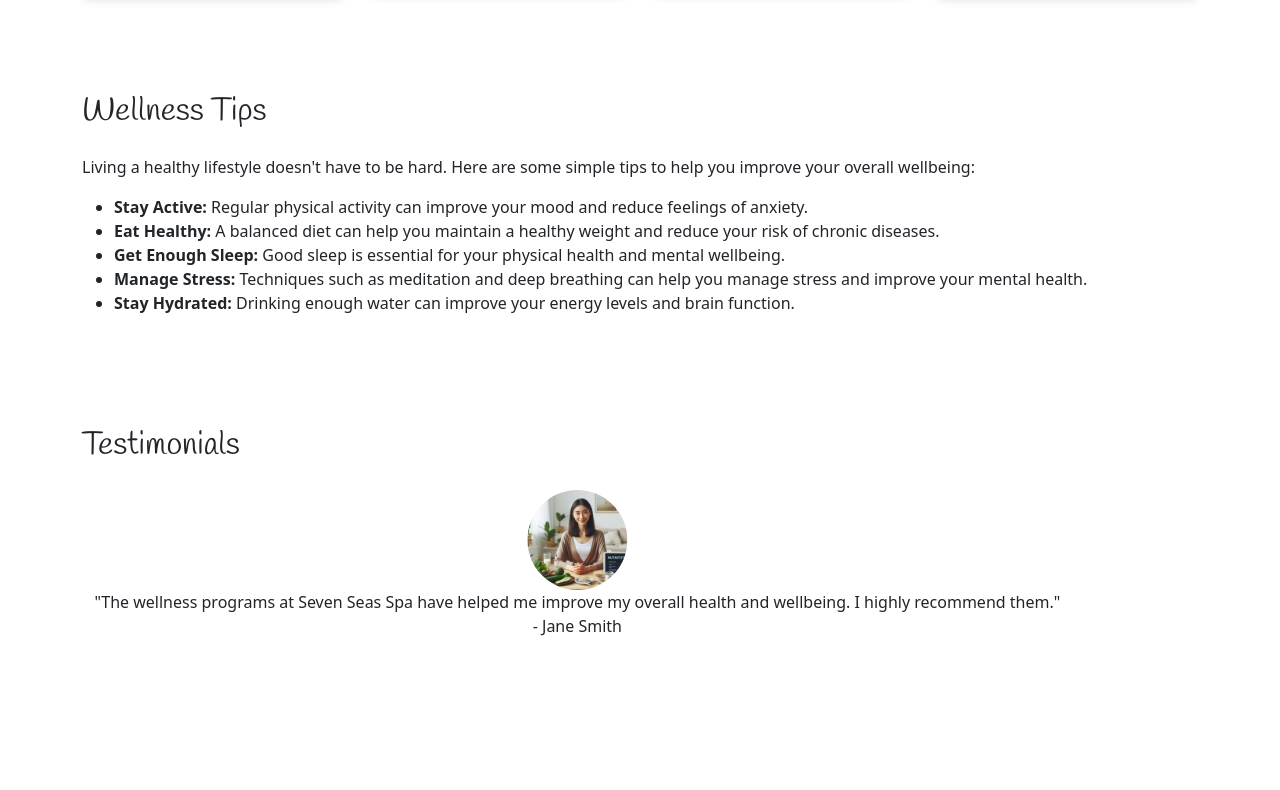
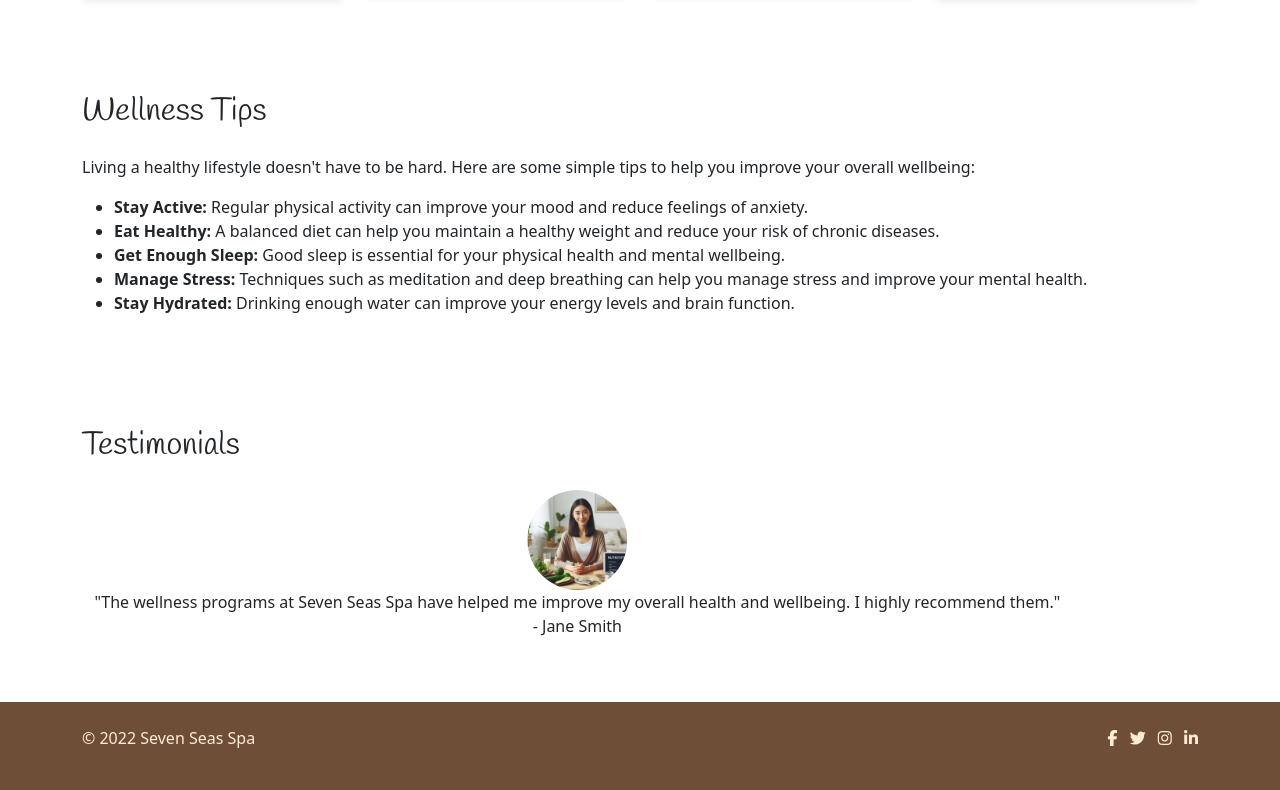
Before and after one commit to jeffchen1118/SEVEN_SEAS_SPA, a plain HTML site: page index.html in a window 1280 px wide. Shown: the part 907-1697 px from the top of the page. Before the commit the page ends 1609 px from the top, so only its background shows below. Drawn offline with nearby package versions, Linux system fonts and the light colour scheme.

Commit message:
Feat: Add footer social links and style

```diff
--- a/assets/css/style.css
+++ b/assets/css/style.css
@@ -102,3 +102,17 @@ h1, h2, h3, h4, h5, h6 {
         /* Add any additional styles for 1400px and above if needed */
     }
 }
+
+footer {
+    background-color: #6F4E37 !important;
+    color: #FFEBD4;
+}
+
+footer a {
+    color: #FFEBD4;
+}
+
+footer a:hover {
+    color: #FFEBD4;
+    opacity: 0.8;
+}
--- a/index.html
+++ b/index.html
@@ -9,6 +9,8 @@
         integrity="sha384-QWTKZyjpPEjISv5WaRU9OFeRpok6YctnYmDr5pNlyT2bRjXh0JMhjY6hW+ALEwIH" crossorigin="anonymous">
     <!-- Google Fonts link -->
     <link href="https://fonts.googleapis.com/css2?family=Handlee&display=swap" rel="stylesheet">
+    <!-- Font Awesome link -->
+    <link rel="stylesheet" href="https://cdnjs.cloudflare.com/ajax/libs/font-awesome/6.0.0-beta3/css/all.min.css">
     <!-- Custom css link -->
     <link rel="stylesheet" href="assets/css/style.css">
     <title>Seven Seas Spa</title>
@@ -61,7 +63,8 @@
             <div class="row">
                 <div class="col-12 col-md-6 col-lg-3">
                     <div class="card">
-                        <img src="assets/images/yoga.png" class="card-img-top" alt="Yoga Classes" style="max-height: 200px;">
+                        <img src="assets/images/yoga.png" class="card-img-top" alt="Yoga Classes"
+                            style="max-height: 200px;">
                         <div class="card-body">
                             <h5 class="card-title">Yoga Classes</h5>
                             <p class="card-text">Improve your flexibility and reduce stress with our yoga classes.</p>
@@ -70,7 +73,8 @@
                 </div>
                 <div class="col-12 col-md-6 col-lg-3">
                     <div class="card">
-                        <img src="assets/images/nutrition.png" class="card-img-top" alt="Nutritional Advice" style="max-height: 200px;">
+                        <img src="assets/images/nutrition.png" class="card-img-top" alt="Nutritional Advice"
+                            style="max-height: 200px;">
                         <div class="card-body">
                             <h5 class="card-title">Nutritional Advice</h5>
                             <p class="card-text">Get personal nutritional advice to help you eat healthier.</p>
@@ -79,19 +83,23 @@
                 </div>
                 <div class="col-12 col-md-6 col-lg-3">
                     <div class="card">
-                        <img src="assets/images/mental_health.png" class="card-img-top" alt="Mental Health Support" style="max-height: 200px;">
+                        <img src="assets/images/mental_health.png" class="card-img-top" alt="Mental Health Support"
+                            style="max-height: 200px;">
                         <div class="card-body">
                             <h5 class="card-title">Mental Health Support</h5>
-                            <p class="card-text">We offer support and resources to help you take care of your mental health.</p>
+                            <p class="card-text">We offer support and resources to help you take care of your mental
+                                health.</p>
                         </div>
                     </div>
                 </div>
                 <div class="col-12 col-md-6 col-lg-3">
                     <div class="card">
-                        <img src="assets/images/wellness.png" class="card-img-top" alt="Wellness Programs" style="max-height: 200px;">
+                        <img src="assets/images/wellness.png" class="card-img-top" alt="Wellness Programs"
+                            style="max-height: 200px;">
                         <div class="card-body">
                             <h5 class="card-title">Wellness Programs</h5>
-                            <p class="card-text">Join our wellness program to improve your overall health and wellbeing.</p>
+                            <p class="card-text">Join our wellness program to improve your overall health and wellbeing.
+                            </p>
                         </div>
                     </div>
                 </div>
@@ -103,13 +111,19 @@
     <section class="wellness-tips py-5">
         <div class="container">
             <h2 class="mb-4">Wellness Tips</h2>
-            <p>Living a healthy lifestyle doesn't have to be hard. Here are some simple tips to help you improve your overall wellbeing:</p>
+            <p>Living a healthy lifestyle doesn't have to be hard. Here are some simple tips to help you improve your
+                overall wellbeing:</p>
             <ul>
-                <li><strong>Stay Active:</strong> Regular physical activity can improve your mood and reduce feelings of anxiety.</li>
-                <li><strong>Eat Healthy:</strong> A balanced diet can help you maintain a healthy weight and reduce your risk of chronic diseases.</li>
-                <li><strong>Get Enough Sleep:</strong> Good sleep is essential for your physical health and mental wellbeing.</li>
-                <li><strong>Manage Stress:</strong> Techniques such as meditation and deep breathing can help you manage stress and improve your mental health.</li>
-                <li><strong>Stay Hydrated:</strong> Drinking enough water can improve your energy levels and brain function.</li>
+                <li><strong>Stay Active:</strong> Regular physical activity can improve your mood and reduce feelings of
+                    anxiety.</li>
+                <li><strong>Eat Healthy:</strong> A balanced diet can help you maintain a healthy weight and reduce your
+                    risk of chronic diseases.</li>
+                <li><strong>Get Enough Sleep:</strong> Good sleep is essential for your physical health and mental
+                    wellbeing.</li>
+                <li><strong>Manage Stress:</strong> Techniques such as meditation and deep breathing can help you manage
+                    stress and improve your mental health.</li>
+                <li><strong>Stay Hydrated:</strong> Drinking enough water can improve your energy levels and brain
+                    function.</li>
             </ul>
         </div>
     </section>
@@ -123,33 +137,41 @@
                     <div class="carousel-item active">
                         <div class="d-flex justify-content-center">
                             <div class="testimonial-item text-center">
-                                <img src="assets/images/jane_smith.png" alt="Jane Smith" class="rounded-circle" style="max-width: 100px;">
-                                <p>"The wellness programs at Seven Seas Spa have helped me improve my overall health and wellbeing. I highly recommend them."<br>- Jane Smith</p>
+                                <img src="assets/images/jane_smith.png" alt="Jane Smith" class="rounded-circle"
+                                    style="max-width: 100px;">
+                                <p>"The wellness programs at Seven Seas Spa have helped me improve my overall health and
+                                    wellbeing. I highly recommend them."<br>- Jane Smith</p>
                             </div>
                         </div>
                     </div>
                     <div class="carousel-item">
                         <div class="d-flex justify-content-center">
                             <div class="testimonial-item text-center">
-                                <img src="assets/images/john_doe.png" alt="John Doe" class="rounded-circle" style="max-width: 100px;">
-                                <p>"The SPA really helps me release my stress after a long work week! They never disappoint me!"<br>- John Doe</p>
+                                <img src="assets/images/john_doe.png" alt="John Doe" class="rounded-circle"
+                                    style="max-width: 100px;">
+                                <p>"The SPA really helps me release my stress after a long work week! They never
+                                    disappoint me!"<br>- John Doe</p>
                             </div>
                         </div>
                     </div>
                     <div class="carousel-item">
                         <div class="d-flex justify-content-center">
                             <div class="testimonial-item text-center">
-                                <img src="assets/images/emily_johnson.png" alt="Emily Johnson" class="rounded-circle" style="max-width: 100px;">
-                                <p>"I have really enjoyed their Yoga and mental wellness classes! I feel so refreshed and happy!"<br>- Emily Johnson</p>
+                                <img src="assets/images/emily_johnson.png" alt="Emily Johnson" class="rounded-circle"
+                                    style="max-width: 100px;">
+                                <p>"I have really enjoyed their Yoga and mental wellness classes! I feel so refreshed
+                                    and happy!"<br>- Emily Johnson</p>
                             </div>
                         </div>
                     </div>
                 </div>
-                <button class="carousel-control-prev" type="button" data-bs-target="#testimonialCarousel" data-bs-slide="prev">
+                <button class="carousel-control-prev" type="button" data-bs-target="#testimonialCarousel"
+                    data-bs-slide="prev">
                     <span class="carousel-control-prev-icon" aria-hidden="true"></span>
                     <span class="visually-hidden">Previous</span>
                 </button>
-                <button class="carousel-control-next" type="button" data-bs-target="#testimonialCarousel" data-bs-slide="next">
+                <button class="carousel-control-next" type="button" data-bs-target="#testimonialCarousel"
+                    data-bs-slide="next">
                     <span class="carousel-control-next-icon" aria-hidden="true"></span>
                     <span class="visually-hidden">Next</span>
                 </button>
@@ -157,10 +179,29 @@
         </div>
     </section>
 
+    <!-- Footer -->
+    <footer class="py-4">
+        <div class="container">
+            <div class="row">
+                <div class="col-md-6 text-start">
+                    <p>&copy; 2022 Seven Seas Spa</p>
+                </div>
+                <div class="col-md-6 text-end">
+                    <a href="#" class="me-2"><i class="fab fa-facebook-f"></i></a>
+                    <a href="#" class="me-2"><i class="fab fa-twitter"></i></a>
+                    <a href="#" class="me-2"><i class="fab fa-instagram"></i></a>
+                    <a href="#"><i class="fab fa-linkedin-in"></i></a>
+                </div>
+            </div>
+        </div>
+    </footer>
+
     <!-- Bootstrap5 JS -->
     <script src="https://cdn.jsdelivr.net/npm/bootstrap@5.3.3/dist/js/bootstrap.bundle.min.js"
         integrity="sha384-YvpcrYf0tY3lHB60NNkmXc5s9fDVZLESaAA55NDzOxhy9GkcIdslK1eN7N6jIeHz" crossorigin="anonymous">
     </script>
+    <!-- Font Awesome JS -->
+    <script src="https://kit.fontawesome.com/34df38e448.js" crossorigin="anonymous"></script>
 </body>
 
 </html>
```
